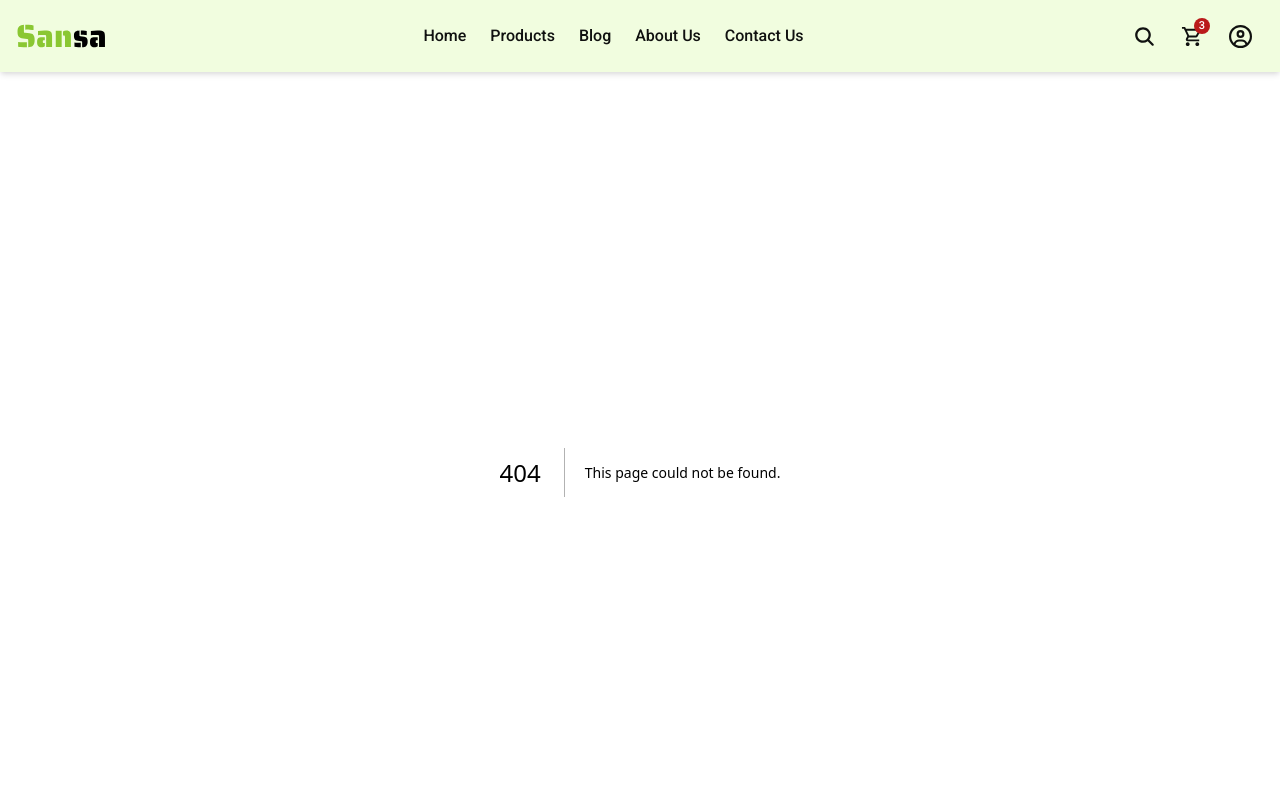
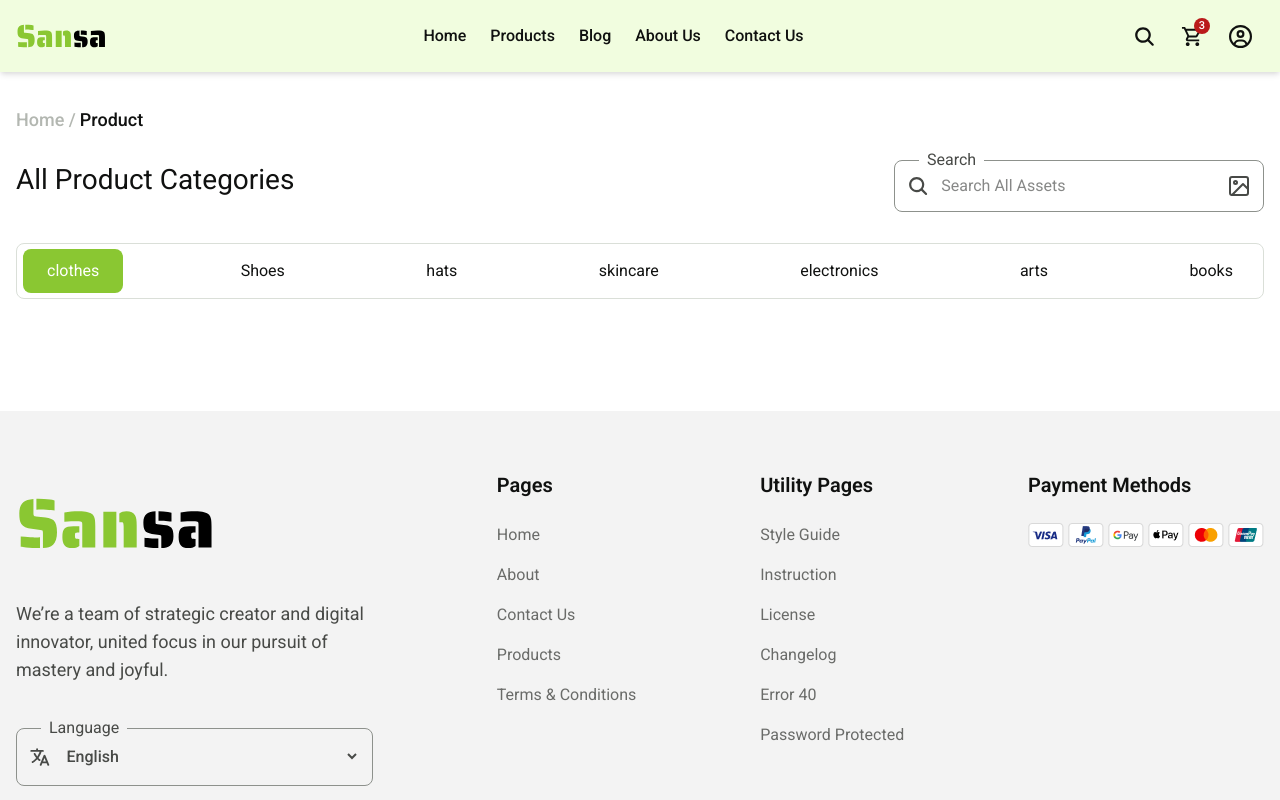
Before and after one commit to Munna-Scriptz/Sansa-Commerce, a Next.js app: page /product in a window 1280 px wide. Before the commit this address had no page. Shown: the top 800 px of the page. Built offline with nearby package versions, Linux system fonts and the light colour scheme.

Commit message:
Tabs COmponent Complete dynamically

```diff
--- /dev/null
+++ b/app/(pages)/product/page.jsx
@@ -0,0 +1,15 @@
+import BreadCrumb from '@/app/components/common/BreadCrumb'
+import Tabs from '@/app/components/common/Tabs'
+import React from 'react'
+
+const page = () => {
+  return (
+    <>
+      <BreadCrumb pageName={'Product'}/>
+      {/* ------------Includes search text, searchbox, product tabs------------- */}
+      <Tabs/>
+    </>
+  )
+}
+
+export default page
--- /dev/null
+++ b/app/components/common/BreadCrumb.jsx
@@ -0,0 +1,17 @@
+import Link from 'next/link'
+import React from 'react'
+
+const BreadCrumb = ({pageName}) => {
+  return (
+    <>
+        <div className='container mt-[36px]'>
+            <div className='font-roboto leading-[24px] font-medium text-lg text-[#B3B7B1] flex items-center gap-1'>
+                <Link href={'/'}>Home /</Link>
+                <p className='text-second'>{pageName}</p>
+            </div>
+        </div>
+    </>
+  )
+}
+
+export default BreadCrumb
--- a/app/components/common/Navbar.jsx
+++ b/app/components/common/Navbar.jsx
@@ -17,7 +17,7 @@ const Navbar = () => {
                     {/* --------------------Nav Links  */}
                     <ul className='flex items-center gap-6 text-second font-medium text-base font-roboto'>
                         <li><Link className='hover:text-[#8AC732] duration-300' href={'/'}>Home</Link></li>
-                        <li><Link className='hover:text-[#8AC732] duration-300' href={'/'}>Products</Link></li>
+                        <li><Link className='hover:text-[#8AC732] duration-300' href={'/product'}>Products</Link></li>
                         <li><Link className='hover:text-[#8AC732] duration-300' href={'/'}>Blog</Link></li>
                         <li><Link className='hover:text-[#8AC732] duration-300' href={'/'}>About Us</Link></li>
                         <li><Link className='hover:text-[#8AC732] duration-300' href={'/'}>Contact Us</Link></li>
--- /dev/null
+++ b/app/components/common/Tabs.jsx
@@ -0,0 +1,71 @@
+'use client'
+import React, { useState } from 'react'
+import { IoSearch } from 'react-icons/io5'
+import { FiImage } from "react-icons/fi";
+
+const Tabs = () => {
+    const [tab , setTab] = useState(
+        {
+            tabContent: 'clothes',
+        }
+    )
+    const categories = [
+        {
+            title: 'clothes',
+        },
+        {
+            title: 'Shoes',
+        },
+        {
+            title: 'hats',
+        },
+        {
+            title: 'skincare',
+        },
+        {
+            title: 'electronics',
+        },
+        {
+            title: 'arts',
+        },
+        {
+            title: 'books',
+        },
+    ]
+    console.log(tab.tabContent)
+  return (
+    <>
+        <div className="container">
+            <div className='mt-4'>
+                <div className='flex items-center justify-between'>
+                    <h2 className='text-second text-[28px] leading-[36px]'>All Product Categories</h2>
+                    <fieldset className='w-[370px] h-[64px] pb-3 border-1 border-[#8D918C] rounded-[8px]'>
+                        <legend className='text-subText text-base ml-6 px-2'>Search</legend>
+                        <div className='flex items-center justify-between h-full w-full px-3'>
+                            <div className='flex items-center h-full w-full'>
+                                <IoSearch className='text-2xl text-subText' />
+                                <input className='h-full pl-3 text-second w-full outline-none' placeholder='Search All Assets' type="search" id="search" />
+                            </div>
+                            <div className='text-2xl cursor-pointer text-subText'>
+                                <FiImage />
+                            </div>
+                        </div>
+                    </fieldset>
+                </div>
+                {/* ------------------------------------Tabs------------------------------------ */}
+                <div className="w-full h-[56px] mt-[31px] rounded-[8px] border border-borderCol p-1.5 flex items-center justify-between">
+                    {
+                        categories.map((item , i)=>(
+                            <div key={i} onClick={()=>setTab((prev)=>({...prev , tabContent: item.title}))} className={`${tab.tabContent === item.title? 'bg-primary text-white' : 'bg-transparent text-second'} py-[10px] px-[24px] rounded-[8px] cursor-pointer`}>
+                                {item.title}
+                            </div>
+                        ))
+                    }
+                </div>
+            </div>
+        </div>
+    </>
+  )
+}
+
+export default Tabs
--- a/app/globals.css
+++ b/app/globals.css
@@ -11,7 +11,7 @@
 
 @theme{
   --font-roboto: "Roboto", sans-serif;
-  --font-inter: "Inter", "sans-serif";
+  --font-inter: "Inter", sans-serif;
   --color-brand: #F1FDDF;
   --color-primary: #8AC732;
   --color-second: #101110;
```
